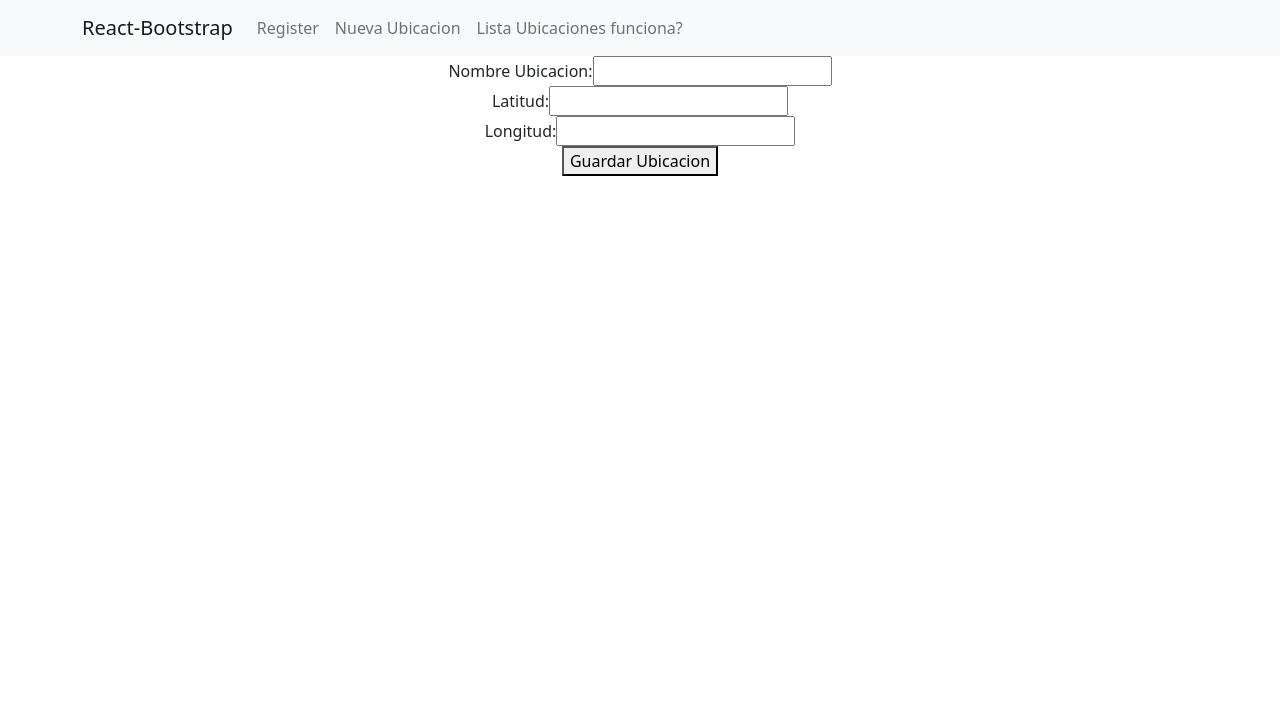
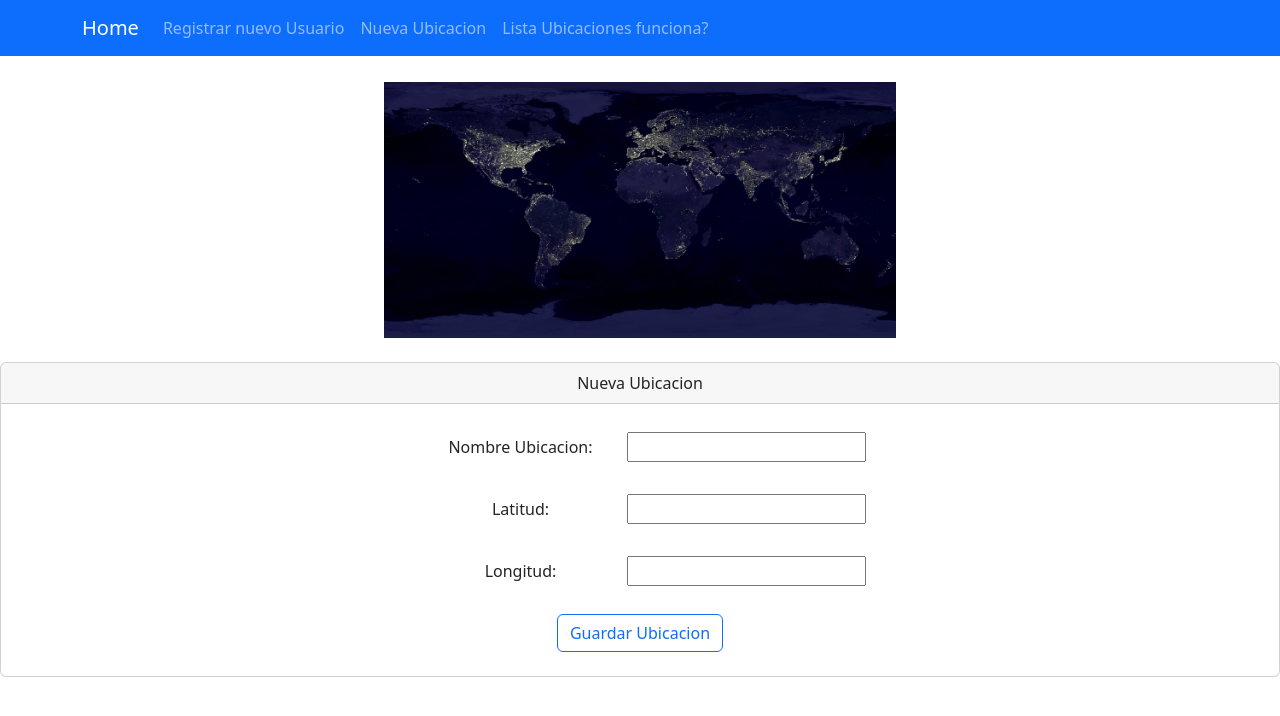
Before and after one commit to juanmartinaparicio/pilis-mod3-Aparicio-Reynaga, a React (Create React App) app: page / in a window 1280 px wide. Shown: the top 716 px of the page. Built offline with nearby package versions, Linux system fonts and the light colour scheme.

Commit message:
se implementaron los estilos al navbar a los card a la validacion de los input vacios en el formulario

```diff
--- a/src/components/Navbar/Cabecera.jsx
+++ b/src/components/Navbar/Cabecera.jsx
@@ -7,17 +7,16 @@ import Navbar from 'react-bootstrap/Navbar';
 
 
 function Cabecera() {
-  console.log("no muestra el navbar?")
 
   return (
     <>
-      <Navbar bg="light" expand="lg">
+      <Navbar className='navbar navbar-dark bg-primary' expand="lg">
         <Container>
-          <Navbar.Brand href="#home">React-Bootstrap</Navbar.Brand>
+          <Navbar.Brand as={Link} to='/FormularioUbicaciones'>Home</Navbar.Brand>
           <Navbar.Toggle aria-controls="basic-navbar-nav" />
           <Navbar.Collapse id="basic-navbar-nav">
             <Nav className="me-auto">
-              <Nav.Link as={Link} to='/FormularioUbicaciones'>Register</Nav.Link>
+              <Nav.Link as={Link} to='/FormularioUbicaciones'>Registrar nuevo Usuario</Nav.Link>
               <Nav.Link as={Link} to ='/FormularioUbicaciones'>Nueva Ubicacion</Nav.Link>
               <Nav.Link as={Link} to ='/ListadoUbicaciones'>Lista Ubicaciones funciona?</Nav.Link>
             </Nav>
--- /dev/null
+++ b/src/components/UbicacionesForm.css
@@ -0,0 +1,13 @@
+@import url(https://fonts.googleapis.com/css?family=Raleway:300,400,600);
+
+img{
+    width: 40%;
+}
+
+#img {
+    margin-top: 2%;
+}
+
+span {
+    color: red;
+}
--- a/src/components/UbicacionesForm.jsx
+++ b/src/components/UbicacionesForm.jsx
@@ -3,6 +3,8 @@ import { myContext } from '../context/ClimaContext'
 import { useForm } from 'react-hook-form'
 import { useContext } from 'react'
 import { getClima } from '../api/apiClima'
+import logo from '../images/mundo.jpg';
+import './UbicacionesForm.css'
 
 
 function UbicacionesForm() {
@@ -17,32 +19,48 @@ function UbicacionesForm() {
       .catch((err) => console.log(err));
   }
   return (
+    <div>
+      <div id='img'>
+      <img src={logo} />
+      </div>
+      <br />
+      <div className="card">
         <form onSubmit={handleSubmit(cargarUbicacion)}>
+          <div className="card-header">Nueva Ubicacion</div>
           <div>
-        <label>Nombre Ubicacion:</label>
-        <input type="text" {...register('nombre', {
+            <br />
+            <div className="form-group">
+              <label className='col-md-2 col-form-label text-md-right'>Nombre Ubicacion:</label>
+              <input type="text"{...register('nombre', {
                 required: true,
               })} />
               {errors.nombre?.type === 'required' && <span>Debe ingresar un nombre para la Ubicacion</span>}
             </div>
+            <br />
             <div>
-        <label>Latitud:</label>
+              <label className='col-md-2 col-form-label text-md-right'>Latitud:</label>
               <input type="number" step="0.00000000000001" {...register('latitud', {
                 required: true,
               })} />
               {errors.latitud?.type === 'required' && <span >Debe ingresar Latitud</span>}
             </div>
+            <br />
             <div>
-        <label>Longitud:</label>
+              <label className='col-md-2 col-form-label text-md-right'>Longitud:</label>
               <input type="number" step="0.0000000000001" {...register('longitud', {
                 required: true,
               })} />
               {errors.longitud?.type === 'required' && <span>Debe ingresar Longitud</span>}
             </div>
+            <br />
             <div className='button'>
-        <button type='submit' className='subbt' >Guardar Ubicacion</button>
+              <button type='submit' className='subbt btn btn-outline-primary' >Guardar Ubicacion</button>
+            </div>
+            <br />
           </div>
         </form>
+      </div>
+    </div>
   )
 }
 
--- a/src/components/UbicacionesList.jsx
+++ b/src/components/UbicacionesList.jsx
@@ -8,29 +8,29 @@ function UbicacionesList() {
     const { ubicaciones, eliminarUbicacion } = useContext(myContext);
 
     return (
-        <div className="row">
+        <div className="row mt-4">
             {ubicaciones.map((ubicacion) => (
-                <Card key={ubicacion.id} style={{ width: '20rem' }}>
+                <Card key={ubicacion.id} style={{ width: '20rem',margin: '5px' }}>
                     <Card.Img variant="top" src="holder.js/100px180" />
                     <Card.Body>
                         <Card.Title>Ubicacion</Card.Title>
                         <Card.Text>
-                            <span>Nombre : {ubicacion.nombre}</span>
+                            Nombre : {ubicacion.nombre}
                         </Card.Text>
                         <Card.Text>
-                            <span>Latitud : {ubicacion.latitud}</span>
+                            Latitud : {ubicacion.latitud}
                         </Card.Text>
                         <Card.Text>
-                            <span>Longitud : {ubicacion.longitud} </span>
+                            Longitud : {ubicacion.longitud}
                         </Card.Text>
                         <Card.Text>
-                            <span>Temperatura (°C) : {ubicacion.temperatura}</span>
+                            Temperatura (°C) : {ubicacion.temperatura}
                         </Card.Text>
                         <Card.Text>
-                            <span>Velocidad del Viento (m/h) : {ubicacion.velocidadViento}</span>
+                            Velocidad del Viento (m/h) : {ubicacion.velocidadViento}
                         </Card.Text>
                     </Card.Body>
-                    <button className='button1' onClick={() => eliminarUbicacion(ubicacion.id)}><BsTrash /></button>
+                    <button className='button1 btn btn-outline-danger' onClick={() => eliminarUbicacion(ubicacion.id)}><BsTrash /></button>
                 </Card>
             ))}
         </div>
```
Also changed, not shown: src/images/mundo.jpg (added). Lines whose indentation alone changed are shown as unchanged.
